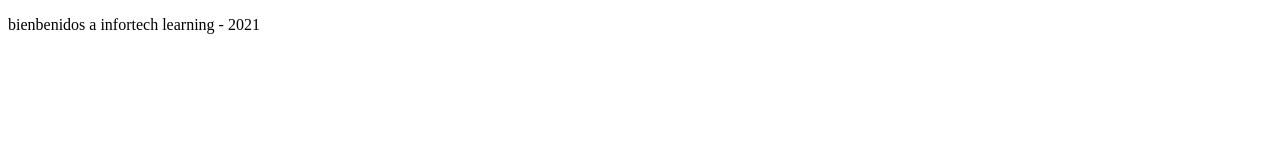
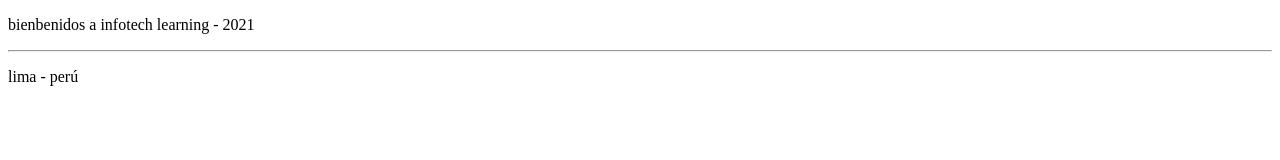
Before and after one commit to jrenzo12/rend, a plain HTML site: page index.html in a window 1280 px wide. Drawn offline with Linux system fonts and the light colour scheme.

Commit message:
version 1

```diff
--- a/index.html
+++ b/index.html
@@ -7,6 +7,8 @@
     <title>cursos infotech learning</title>
 </head>
 <body>
-<p> bienbenidos a infortech learning - 2021
+        <p>bienbenidos a infotech learning - 2021</p>
+        <hr>
+        <p>lima - perú</p>
 <body>
 </html>
```
